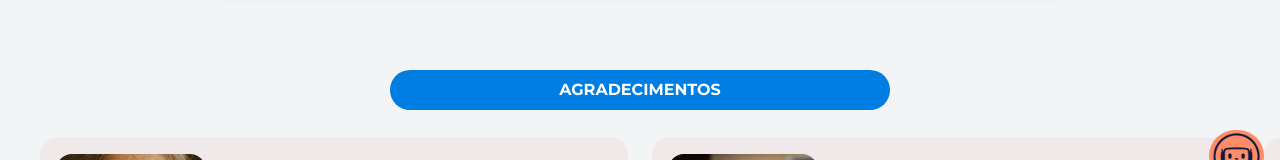
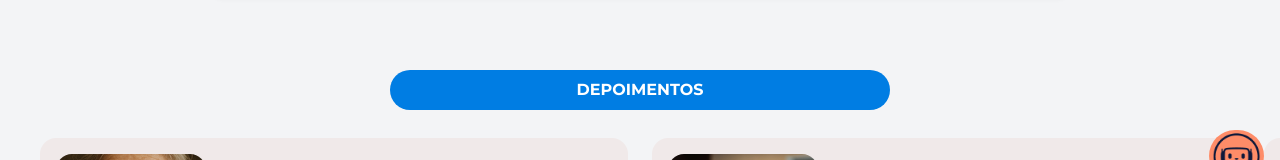
Before and after one commit to flaviare1s/maisprati-hub, a React (Vite) app: page /faq in a window 1280 px wide. Shown: the part 602-762 px from the top of the page. Built offline with nearby package versions, Linux system fonts and the light colour scheme.

Commit message:
style: change title

```diff
--- a/src/pages/FAQ.jsx
+++ b/src/pages/FAQ.jsx
@@ -92,7 +92,7 @@ export const FAQ = () => {
           <FaqItem key={item.id} question={item.question} answer={item.answer} icon={item.icon} />
         ))}
       </div>
-      <SectionTitle title="Agradecimentos" />
+      <SectionTitle title="Depoimentos" />
       <div className="w-full">
         <Testimonials />
       </div>
```
